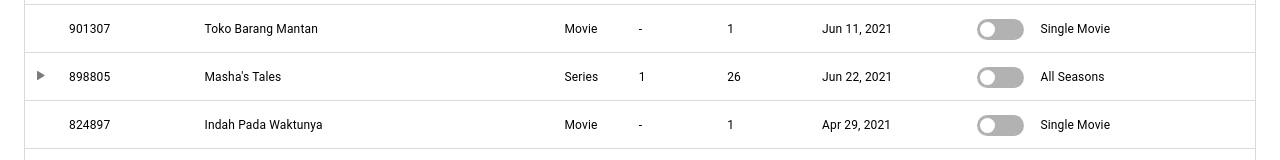
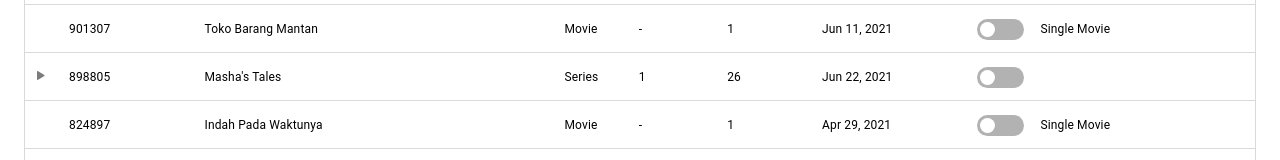
Before and after one commit to typemercury/migo-frontend, an Angular app: page / in a window 1280 px wide. Shown: the part 572-732 px from the top of the page. Built offline with nearby package versions, Linux system fonts and the light colour scheme.

Commit message:
append text after programmable switch

```diff
--- a/src/app/components/inventory-table/inventory-table.component.html
+++ b/src/app/components/inventory-table/inventory-table.component.html
@@ -36,9 +36,7 @@
               [checked]="programmableState[data.title_id].programmable"
               (switch)="onTitleSwitch($event, data.title_id)"
             ></app-toggle-switch
-            ><span>{{
-              data.content_type === 'Series' ? 'All Seasons' : 'Single Movie'
-            }}</span>
+            ><span>{{ getProgrammableText(data) }}</span>
           </div>
         </td>
       </tr>
@@ -77,7 +75,7 @@
                   [checked]="programmableState[season.season_id].programmable"
                   (switch)="onSeasonSwitch($event, season.season_id)"
                 ></app-toggle-switch
-                ><span>All Episodes</span>
+                ><span>{{ getProgrammableText(season) }}</span>
               </div>
             </td>
           </tr>
--- a/src/app/components/inventory-table/inventory-table.component.ts
+++ b/src/app/components/inventory-table/inventory-table.component.ts
@@ -5,7 +5,7 @@ import {
   OnInit,
   SimpleChanges,
 } from '@angular/core';
-import { Inventory } from 'src/app/services/inventory-data';
+import { Inventory, Season } from 'src/app/services/inventory-data';
 
 @Component({
   selector: 'app-inventory-table',
@@ -75,6 +75,24 @@ export class InventoryTableComponent implements OnInit, OnChanges {
     }
   }
 
+  getProgrammableText(data: Inventory | Season) {
+    if ('seasons' in data) {
+      if (data.content_type === 'Movie') {
+        return 'Single Movie';
+      }
+      const seasonIds = data.seasons.map((s) => s.season_id);
+      if (seasonIds.every((id) => this.programmableState[id].programmable)) {
+        return 'All Seasons';
+      }
+    } else if ('episodes' in data) {
+      const episodeIds = data.episodes.map((s) => s.episode_id);
+      if (episodeIds.every((id) => this.programmableState[id].programmable)) {
+        return 'All Episodes';
+      }
+    }
+    return '';
+  }
+
   onTitleSwitch(programmable: boolean, id: number) {
     const state = this.programmableState[id];
     state.programmable = programmable;
```
